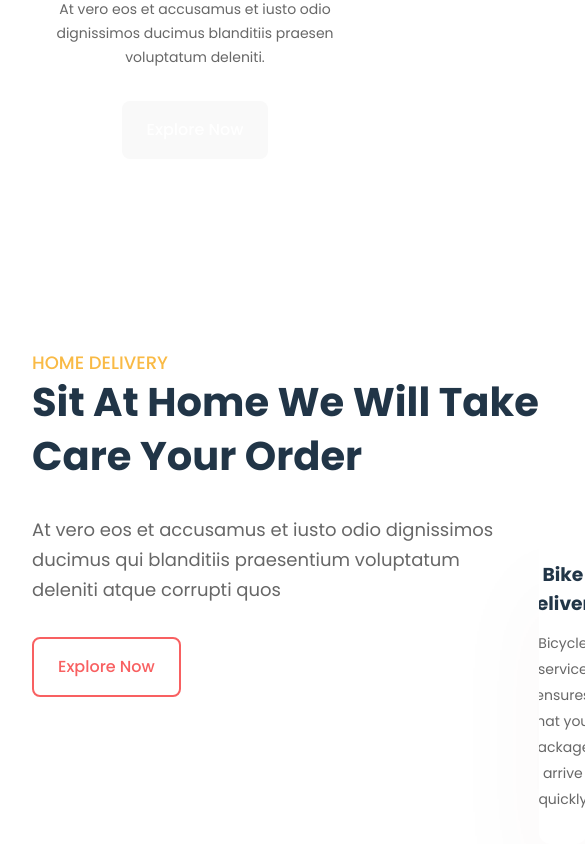
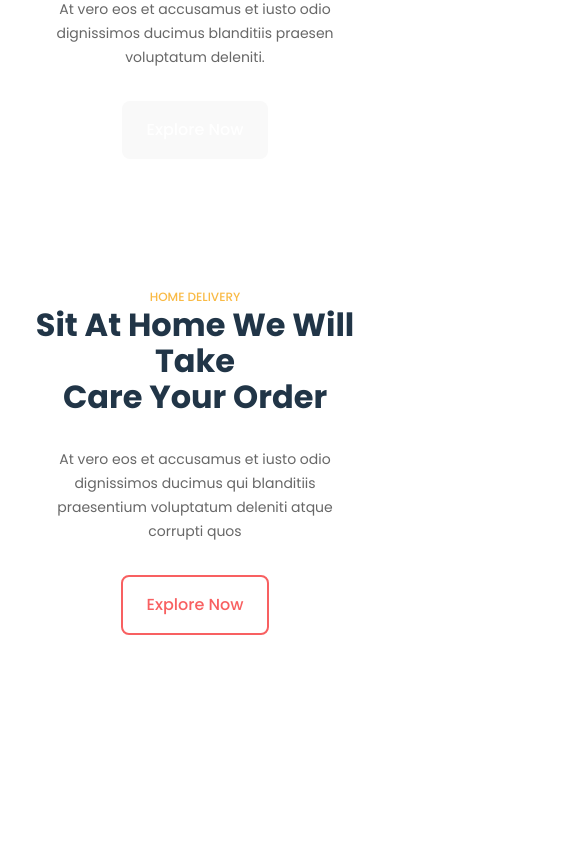
Before and after one commit to aykutyildiz26/grover, a React (Vite) app in the folder vite-grover/: page / in a window 390 px wide. Shown: the part 2366-3210 px from the top of the page, 585 px wide, since content can reach past the window. After the commit the page ends 3065 px from the top, so only its background shows below. Built offline with nearby package versions, Linux system fonts and the light colour scheme.

Commit message:
[AY-5] - Responsiveness

```diff
--- a/vite-grover/src/components/features1/features1.css
+++ b/vite-grover/src/components/features1/features1.css
@@ -176,4 +176,5 @@
     font-size: var(--fs-14);
     line-height: var(--lh-24);
   }
+
 }
--- a/vite-grover/src/components/features2/features2.css
+++ b/vite-grover/src/components/features2/features2.css
@@ -106,3 +106,71 @@
     transform: rotate(360deg);
   }
 }
+
+@media screen and (max-width: 1200px) {
+  .feature-section-2 {
+    padding: var(--space-64) var(--space-32);
+  }
+  .home-delivery-container {
+    gap: var(--space-32);
+  }
+
+  .home-delivery-title-container h3 {
+    font-size: var(--fs-14);
+    line-height: var(--lh-20);
+  }
+  .home-delivery-title-container h2 {
+    font-size: var(--fs-34);
+    line-height: var(--lh-48);
+  }
+  .home-delivery-description {
+    width: 380px;
+    font-size: var(--fs-14);
+    line-height: var(--lh-30);
+  }
+  .feature-chef-card h3 {
+    white-space: nowrap;
+    font-size: var(--fs-14);
+  }
+  .feature-chef-card p {
+    font-size: var(--fs-10);
+    line-height: var(--lh-18);
+  }
+  .feature-chef-container {
+    margin-right: 10%;
+  }
+  .feature-chef-card {
+    width: 40%;
+
+    padding: var(--space-32) var(--space-24);
+    gap: 12px;
+
+    left: 75%;
+    top: 10%;
+  }
+}
+@media screen and (max-width: 768px) {
+  .feature-chef-container {
+    display: none;
+  }
+  .home-delivery-container,
+  .home-delivery-title-container,
+  .home-delivery-title-container h2 {
+    align-items: center;
+    text-align: center;
+  }
+  .home-delivery-container h2 {
+    white-space: normal;
+    font-size: var(--fs-32);
+    line-height: var(--lh-36);
+  }
+  .home-delivery-container h3 {
+    font-size: var(--fs-12);
+    line-height: var(--lh-20);
+  }
+  .home-delivery-description {
+    width: 90%;
+    font-size: var(--fs-14);
+    line-height: var(--lh-24);
+  }
+}
```
